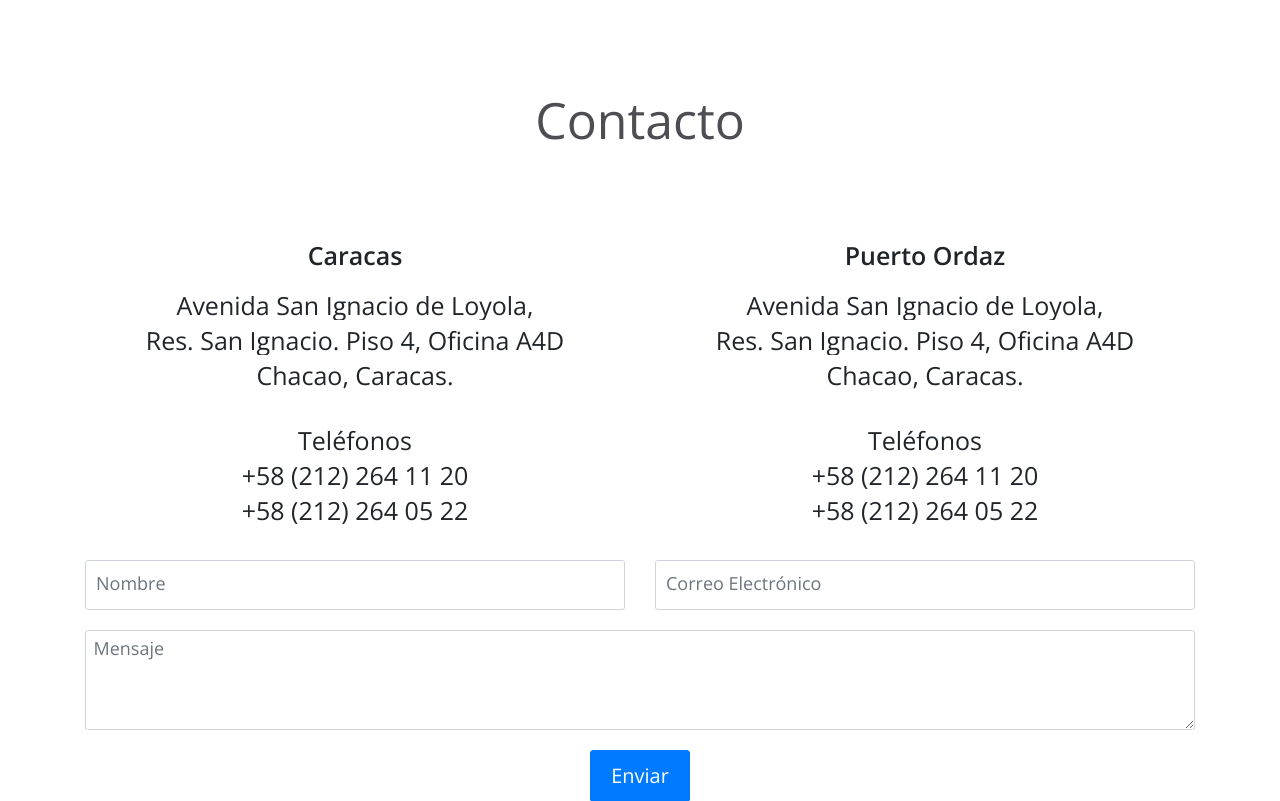
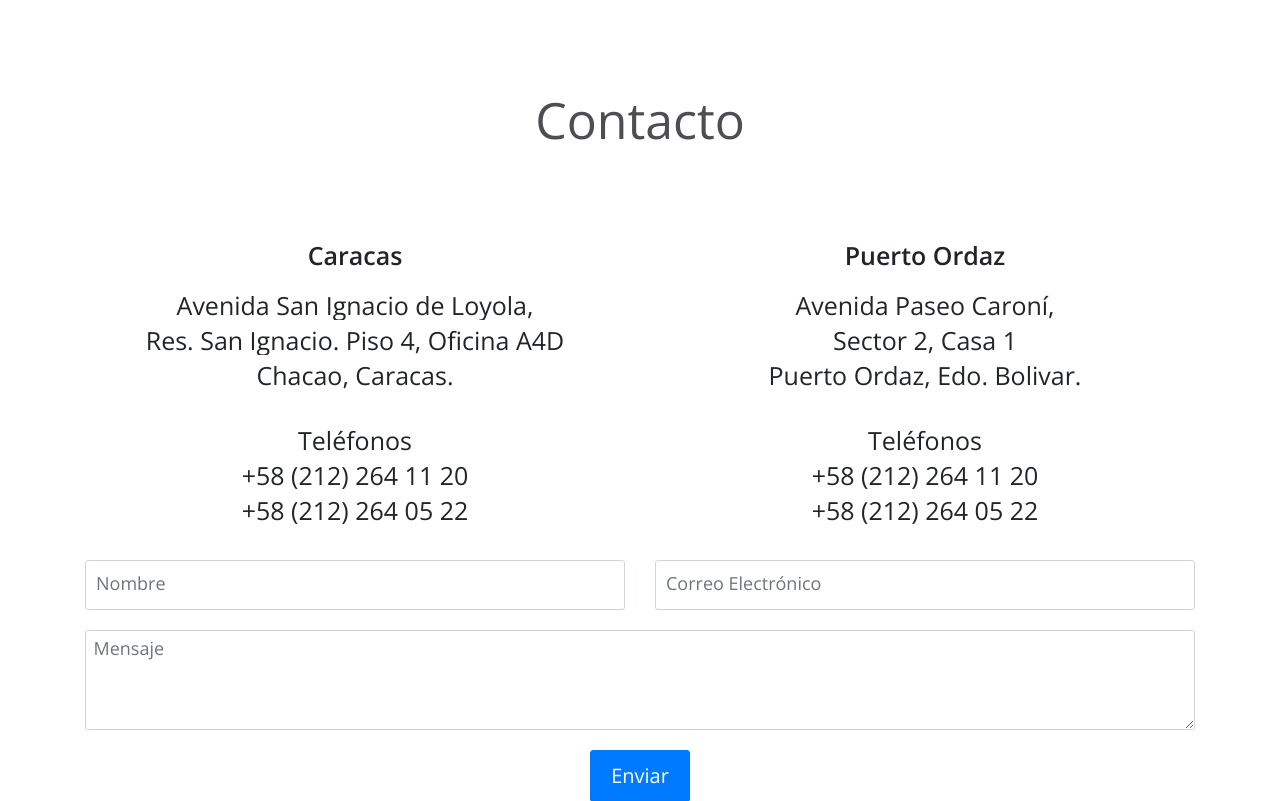
Before and after one commit to teresa1710/tecnisistema, a PHP site: page / in a window 1280 px wide. Shown: the part 2242-3043 px from the top of the page. Run offline with PHP 8.4, Linux system fonts and the light colour scheme; some libraries are stand-ins or nearby versions.

Commit message:
Otros cambios

```diff
--- a/areas-de-negocio.html
+++ b/areas-de-negocio.html
@@ -28,7 +28,7 @@
             <div class="col-md-6 redes-sociales-header">
                 <a href="#" class="facebook"><i class="fab fa-facebook-f"></i></a>
                 <a href="#" class="twitter"><i class="fab fa-twitter"></i></a>
-                <a href="#" class="instagram"><i class="fab fa-instagram"></i></a>
+                <a href="https://www.instagram.com/tecnisistema_cs/" target="_blank" class="instagram"><i class="fab fa-instagram"></i></a>
             </div>
         </div>
 
--- a/eventos.html
+++ b/eventos.html
@@ -30,7 +30,7 @@
             <div class="col-md-6 redes-sociales-header">
                 <a href="#" class="facebook"><i class="fab fa-facebook-f"></i></a>
                 <a href="#" class="twitter"><i class="fab fa-twitter"></i></a>
-                <a href="#" class="instagram"><i class="fab fa-instagram"></i></a>
+                <a href="https://www.instagram.com/tecnisistema_cs/" target="_blank" class="instagram"><i class="fab fa-instagram"></i></a>
             </div>
         </div>
 
@@ -114,7 +114,7 @@
                             en Dell.
                         </p>
 
-                        <p class="tecnologias"> <i class="fas fa-map-marker-alt"></i> Cancún, Mexico</p>
+                        <p class="tecnologias"> <i class="fas fa-map-marker-alt"></i> Cancún, México</p>
                         <p class="fecha"><i class="fas fa-calendar-alt"></i> Febrero 2019</p>
                     </div>
 
--- a/index.php
+++ b/index.php
@@ -1,6 +1,6 @@
 <!DOCTYPE html>
 <html lang="en">
-    <head>
+<head>
         <meta charset="UTF-8">
         <meta name="viewport" content="width=device-width, initial-scale=1.0">
         <title>Tecnisistema Lanwork Place, C.A</title>
@@ -32,7 +32,7 @@
             <div class="col-md-6 redes-sociales-header">
                 <a href="#" class="facebook"><i class="fab fa-facebook-f"></i></a>
                 <a href="#" class="twitter"><i class="fab fa-twitter"></i></a>
-                <a href="#" class="instagram"><i class="fab fa-instagram"></i></a>
+                <a href="https://www.instagram.com/tecnisistema_cs/" target="_blank" class="instagram"><i class="fab fa-instagram"></i></a>
             </div>
         </div>
 
@@ -231,9 +231,9 @@
                         <h5 class="titulo-ciudad puerto">Puerto Ordaz</h5>
 
                         <div class="direccion">
-                            <h5>Avenida San Ignacio de Loyola, </h5>
-                            <h5>Res. San Ignacio. Piso 4, Oficina A4D</h5>
-                            <h5>Chacao, Caracas.</h5>
+                            <h5>Avenida Paseo Caroní, </h5>
+                            <h5>Sector 2, Casa 1</h5>
+                            <h5>Puerto Ordaz, Edo. Bolivar.</h5>
                         </div>
 
                         <div class="telefono">
@@ -285,7 +285,7 @@
                 </div>
 
                 <div class="col-md-6 mapas">
-                    <iframe src="https://www.google.com/maps/embed?pb=!1m18!1m12!1m3!1d3947.8879541278548!2d-62.73302658443346!3d8.313932202064944!2m3!1f0!2f0!3f0!3m2!1i1024!2i768!4f13.1!3m3!1m2!1s0x8dcbfa27887affe9%3A0xcd83fc76c9eacad1!2sVilla%20Granada%2C%20Ciudad%20Guayana%208050%2C%20Bol%C3%ADvar!5e0!3m2!1ses-419!2sve!4v1615824323390!5m2!1ses-419!2sve" width="600" height="600" style="border:0;" allowfullscreen="" loading="lazy"></iframe>
+                <iframe src="https://www.google.com/maps/embed?pb=!1m18!1m12!1m3!1d3770.7646182436292!2d-62.7755692678903!3d8.275475167455557!2m3!1f0!2f0!3f0!3m2!1i1024!2i768!4f13.1!3m3!1m2!1s0x8dcbf93732ad9383%3A0xa14bf41cadd90e74!2sAvenida%20Paseo%20Caroni%2C%20Ciudad%20Guayana%208050%2C%20Bol%C3%ADvar!5e0!3m2!1ses-419!2sve!4v1621030202669!5m2!1ses-419!2sve" width="600" height="600" style="border:0;" allowfullscreen="" loading="lazy"></iframe>
                 </div>
             </div>
         </section>
--- a/nosotros.html
+++ b/nosotros.html
@@ -30,7 +30,7 @@
             <div class="col-md-6 redes-sociales-header">
                 <a href="#" class="facebook"><i class="fab fa-facebook-f"></i></a>
                 <a href="#" class="twitter"><i class="fab fa-twitter"></i></a>
-                <a href="#" class="instagram"><i class="fab fa-instagram"></i></a>
+                <a href="https://www.instagram.com/tecnisistema_cs/" target="_blank" class="instagram"><i class="fab fa-instagram"></i></a>
             </div>
         </div>
 
--- a/proyectos.html
+++ b/proyectos.html
@@ -32,7 +32,7 @@
             <div class="col-md-6 redes-sociales-header">
                 <a href="#" class="facebook"><i class="fab fa-facebook-f"></i></a>
                 <a href="#" class="twitter"><i class="fab fa-twitter"></i></a>
-                <a href="#" class="instagram"><i class="fab fa-instagram"></i></a>
+                <a href="https://www.instagram.com/tecnisistema_cs/" target="_blank" class="instagram"><i class="fab fa-instagram"></i></a>
             </div>
         </div>
 
```
